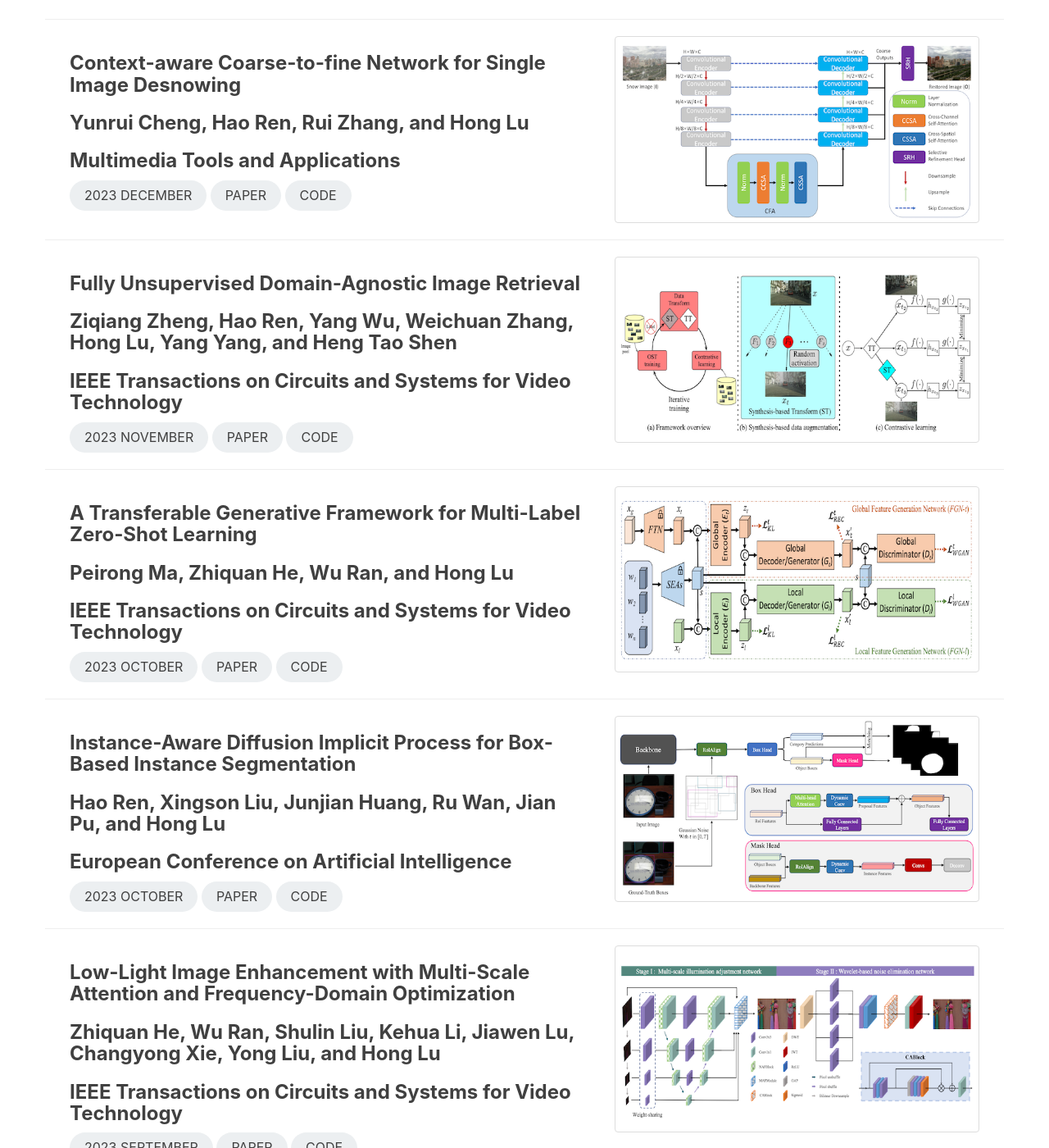
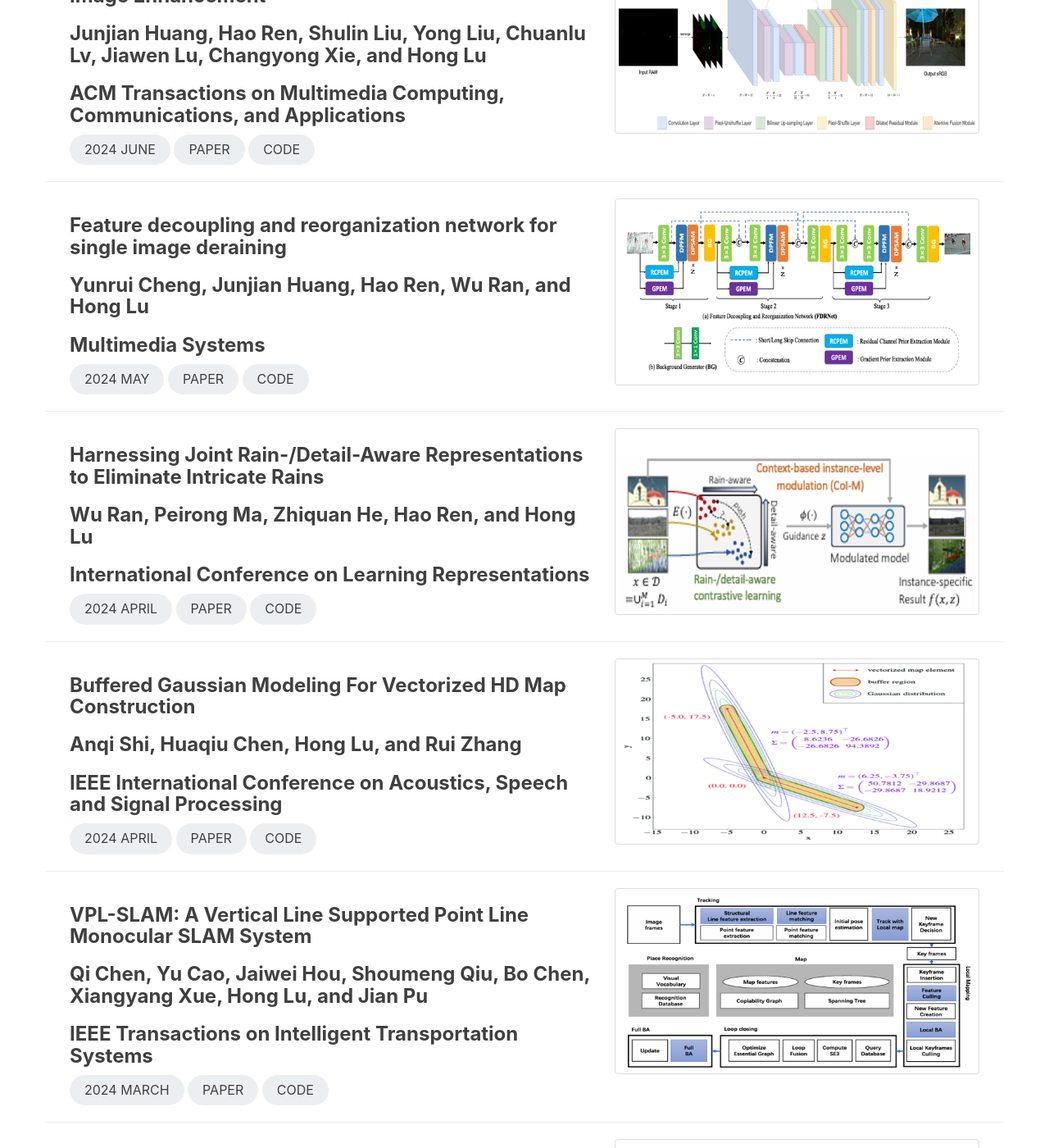
Before and after one commit to lunatics123/lunatics123.github.io, a Jekyll site: the page built from publications.html, in a window 1280 px wide and 1400 px high, scrolled down 851 px. Shown: the whole window at 82% size. Built offline with Jekyll 4.4.1, drawn with Linux system fonts in a browser that asks for light colours; comment, search, counter and statistics services are not loaded; some of the changed text lies outside the part shown.

Commit message:
Update publications: finish 2024 content

```diff
--- a/publications.html
+++ b/publications.html
@@ -11,6 +11,23 @@ permalink: /publications.html
 <section>
     <div class="container">
         <div class="col-lg-7">
+            <h3>Rainmer: Learning Multi-view Representations for Comprehensive Image Deraining and Beyond</h3>
+            <h3>Wu Ran, Peirong Ma, Zhiquan He, and Hong Lu</h3>
+            <h3>ACM International Conference on Multimedia</h3>
+            <div class="post-tag round-xl">2024 October</div>
+            <a class="post-tag round-xl" href="https://dl.acm.org/doi/abs/10.1145/3664647.3681342">Paper</a>
+            <a class="post-tag round-xl" href="https://github.com/Schizophreni/Rainmer">Code</a>
+        </div>
+        <div class="col-lg-5">
+            <img class="img-thumbnail" src="/img/papers/ran2024rainmer.png">
+        </div>
+    </div>
+</section>
+<hr>
+
+<section>
+    <div class="container">
+        <div class="col-lg-7">
             <h3>Real-Time Attentive Dilated U-Net for Extremely Dark Image Enhancement</h3>
             <h3>Junjian Huang, Hao Ren, Shulin Liu, Yong Liu, Chuanlu Lv, Jiawen Lu, Changyong Xie, and Hong Lu</h3>
             <h3>ACM Transactions on Multimedia Computing, Communications, and Applications</h3>
@@ -25,6 +42,93 @@ permalink: /publications.html
     </div>
 </section>
 <hr>
+
+<section>
+    <div class="container">
+        <div class="col-lg-7">
+            <h3>Feature decoupling and reorganization network for single image deraining</h3>
+            <h3>Yunrui Cheng, Junjian Huang, Hao Ren, Wu Ran, and Hong Lu</h3>
+            <h3>Multimedia Systems</h3>
+            <div class="post-tag round-xl">2024 May</div>
+            <a class="post-tag round-xl"
+               href="https://link.springer.com/article/10.1007/s00530-024-01348-2">Paper</a>
+            <a class="post-tag round-xl" href="https://github.com/YunruiCheng/FDRNet">Code</a>
+        </div>
+        <div class="col-lg-5">
+            <img class="img-thumbnail" src="/img/papers/cheng2024feature.png">
+        </div>
+    </div>
+</section>
+<hr>
+
+<section>
+    <div class="container">
+        <div class="col-lg-7">
+            <h3>Harnessing Joint Rain-/Detail-Aware Representations to Eliminate Intricate Rains</h3>
+            <h3>Wu Ran, Peirong Ma, Zhiquan He, Hao Ren, and Hong Lu</h3>
+            <h3>International Conference on Learning Representations</h3>
+            <div class="post-tag round-xl">2024 April</div>
+            <a class="post-tag round-xl" href="https://openreview.net/pdf?id=pdJXYfJjz9">Paper</a>
+            <a class="post-tag round-xl" href="https://github.com/Schizophreni/CoIC">Code</a>
+        </div>
+        <div class="col-lg-5">
+            <img class="img-thumbnail" src="/img/papers/ran2024harnessing.png">
+        </div>
+    </div>
+</section>
+<hr>
+
+<section>
+    <div class="container">
+        <div class="col-lg-7">
+            <h3>Buffered Gaussian Modeling For Vectorized HD Map Construction</h3>
+            <h3>Anqi Shi, Huaqiu Chen, Hong Lu, and Rui Zhang</h3>
+            <h3>IEEE International Conference on Acoustics, Speech and Signal Processing</h3>
+            <div class="post-tag round-xl">2024 April</div>
+            <a class="post-tag round-xl" href="https://ieeexplore.ieee.org/abstract/document/10445925">Paper</a>
+            <a class="post-tag round-xl" href="#">Code</a>
+        </div>
+        <div class="col-lg-5">
+            <img class="img-thumbnail" src="/img/papers/shi2024buffered.png">
+        </div>
+    </div>
+</section>
+<hr>
+
+<section>
+    <div class="container">
+        <div class="col-lg-7">
+            <h3>VPL-SLAM: A Vertical Line Supported Point Line Monocular SLAM System</h3>
+            <h3>Qi Chen, Yu Cao, Jaiwei Hou, Shoumeng Qiu, Bo Chen, Xiangyang Xue, Hong Lu, and Jian Pu</h3>
+            <h3>IEEE Transactions on Intelligent Transportation Systems</h3>
+            <div class="post-tag round-xl">2024 March</div>
+            <a class="post-tag round-xl" href="https://ieeexplore.ieee.org/abstract/document/10461980">Paper</a>
+            <a class="post-tag round-xl" href="#">Code</a>
+        </div>
+        <div class="col-lg-5">
+            <img class="img-thumbnail" src="/img/papers/chen2024vplslam.png">
+        </div>
+    </div>
+</section>
+<hr>
+
+<section>
+    <div class="container">
+        <div class="col-lg-7">
+            <h3>Leveraging Smooth Deformation Augmentation for LiDAR Point Cloud Semantic Segmentation</h3>
+            <h3>Shoumeng Qiu, Jie Chen, Chenghan Lai, Hong Lu, Xiangyang Xue, and Jian Pu</h3>
+            <h3>IEEE Transactions on Intelligent Vehicles</h3>
+            <div class="post-tag round-xl">2024 January</div>
+            <a class="post-tag round-xl" href="Leveraging Smooth Deformation Augmentation for LiDAR Point Cloud Semantic Segmentation">Paper</a>
+            <a class="post-tag round-xl" href="https://github.com/skyshoumeng/SmoothDA">Code</a>
+        </div>
+        <div class="col-lg-5">
+            <img class="img-thumbnail" src="/img/papers/qiu2024leveraging.png">
+        </div>
+    </div>
+</section>
+<hr>
+
 
 <h5 class="lead"><b>2023</b></h5>
 <hr>
```
Also changed, not shown: img/papers/chen2024vplslam.png (added), img/papers/cheng2024feature.png (added), img/papers/qiu2024leveraging.png (added), img/papers/ran2024harnessing.png (added), img/papers/ran2024rainmer.png (added), img/papers/shi2024buffered.png (added).
